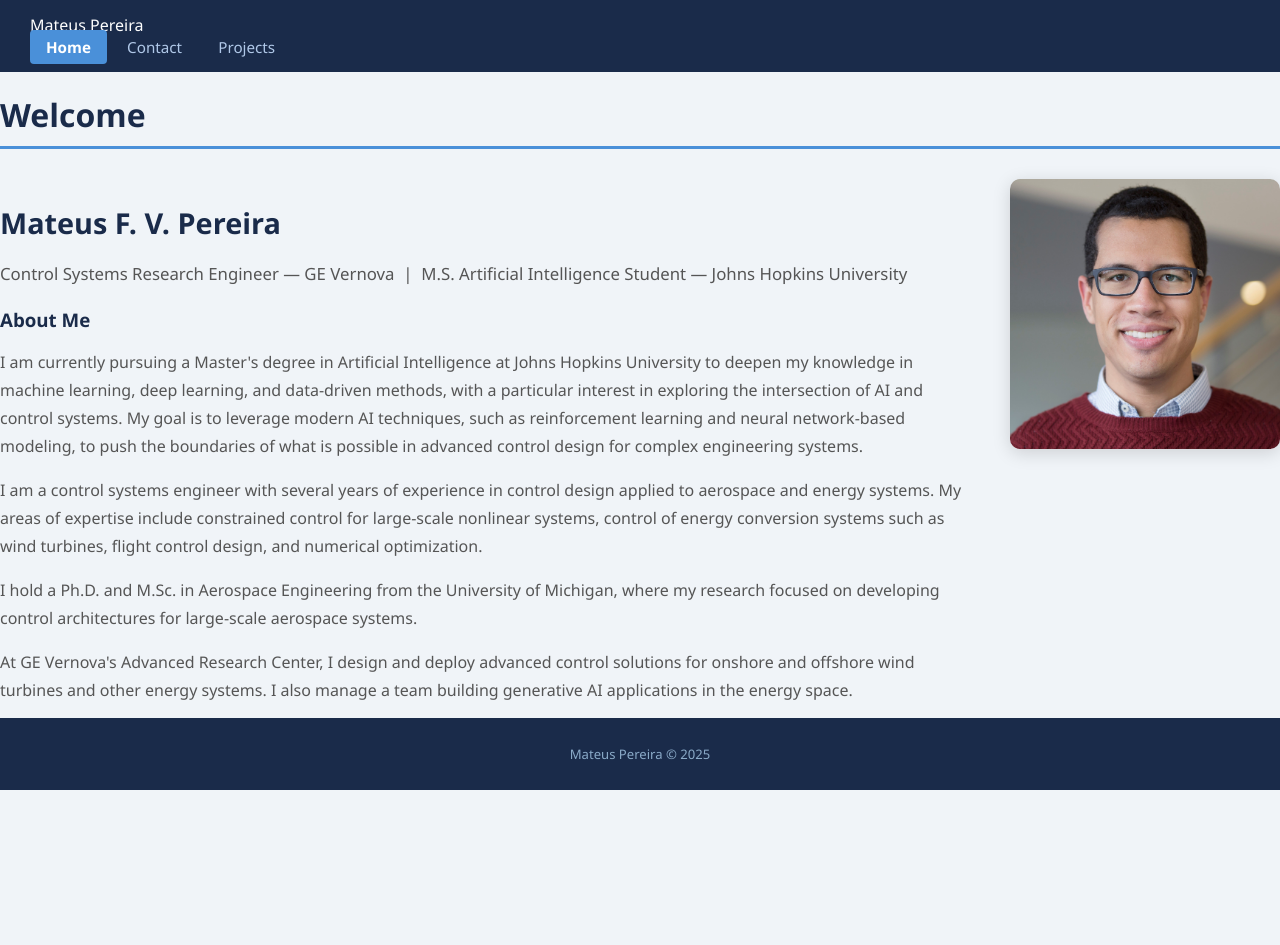
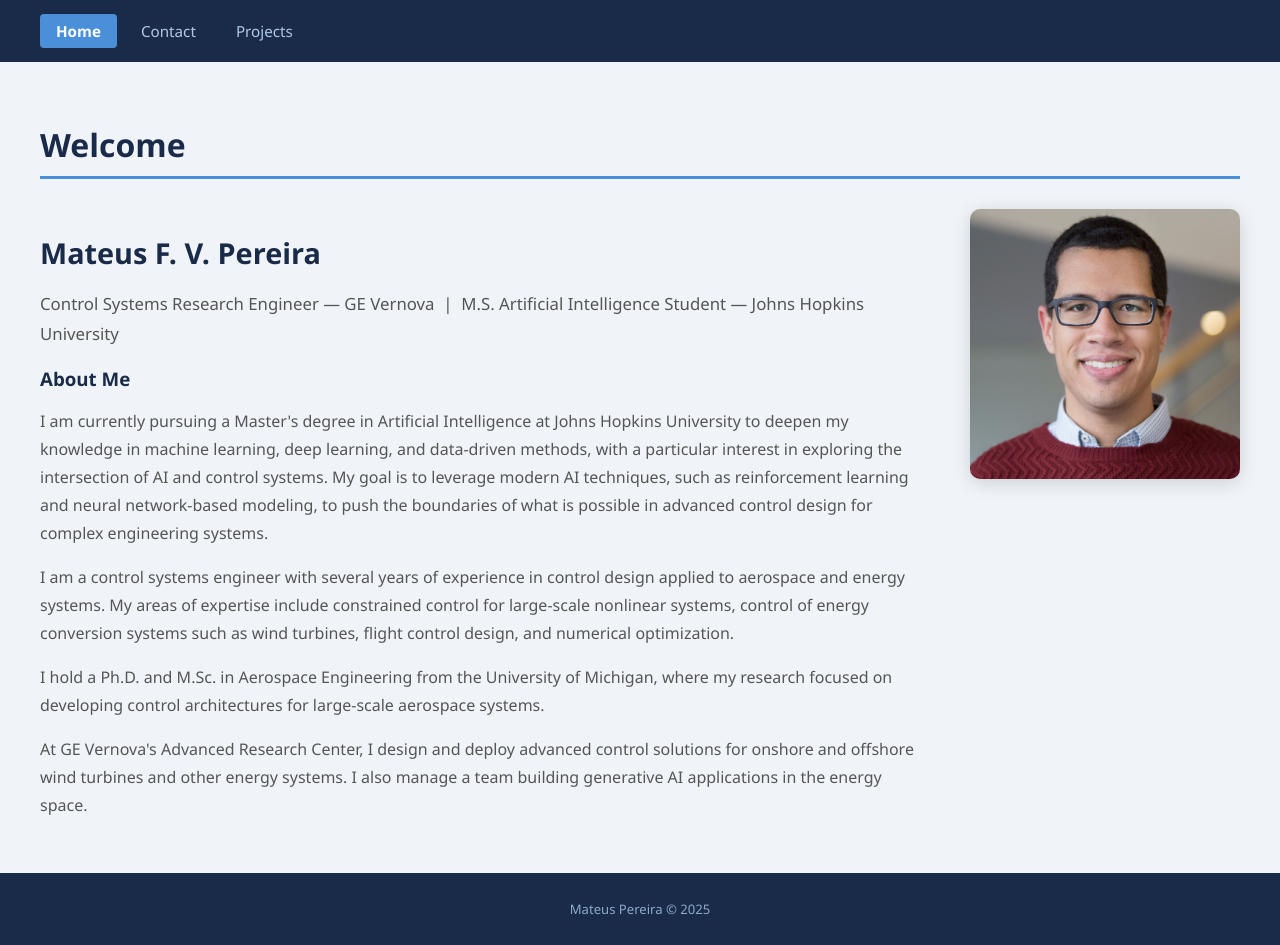
Before and after one commit to mfvp/jhu_software_concepts, a Flask app: page / in a window 1280 px wide. Before the commit the page ends 790 px from the top, so only its background shows below. Run offline with Flask 3, Linux system fonts and the light colour scheme.

Commit message:
remove my name from the header bar

```diff
--- a/module_1/app/templates/base.html
+++ b/module_1/app/templates/base.html
@@ -7,26 +7,33 @@
     <link rel="stylesheet" href="{{ url_for('static', filename='css/style.css') }}">
 </head>
 <body>
+
     <header>
-        <div>
-            <span>Mateus Pereira</span>
-            <nav>
+        <div class="header-container">
+            <nav class="navbar">
                 <a href="{{ url_for('home.index') }}"
-                   class="nav-link {% if request.endpoint == 'home.index' %}active{% endif %}">Home</a>
+                   class="nav-link {% if request.endpoint == 'home.index' %}active{% endif %}">
+                    Home
+                </a>
                 <a href="{{ url_for('contact.index') }}"
-                   class="nav-link {% if request.endpoint == 'contact.index' %}active{% endif %}">Contact</a>
+                   class="nav-link {% if request.endpoint == 'contact.index' %}active{% endif %}">
+                    Contact
+                </a>
                 <a href="{{ url_for('projects.index') }}"
-                   class="nav-link {% if request.endpoint == 'projects.index' %}active{% endif %}">Projects</a>
+                   class="nav-link {% if request.endpoint == 'projects.index' %}active{% endif %}">
+                    Projects
+                </a>
             </nav>
         </div>
     </header>
 
-    <main>
+    <main class="content">
         {% block content %}{% endblock %}
     </main>
 
     <footer>
         <p>Mateus Pereira &copy; 2025</p>
     </footer>
+
 </body>
 </html>
```
